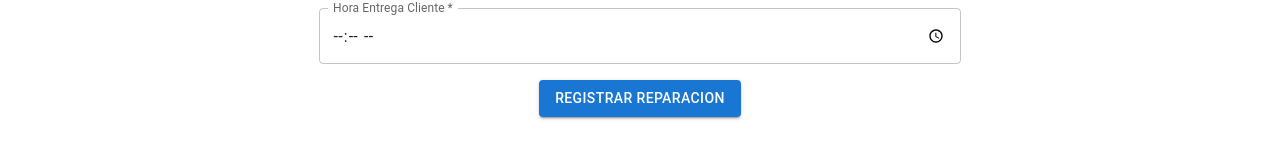
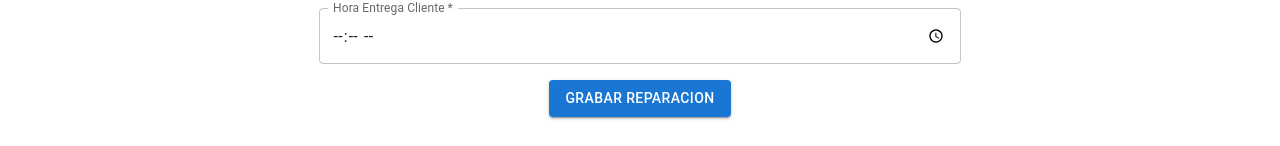
Before and after one commit to onlyG19/mingesoProject1, a React (Vite) app in the folder autofix-frontend/: page /reparaciones/crear in a window 1280 px wide. Shown: the part 685-831 px from the top of the page. Built offline with nearby package versions, Linux system fonts and the light colour scheme; no server answers.

Commit message:
refactor: boton crear registro titulo

```diff
--- a/autofix-frontend/src/components/RegistroReparacionForm.jsx
+++ b/autofix-frontend/src/components/RegistroReparacionForm.jsx
@@ -241,7 +241,7 @@
                 </Grid>
 
                 <Grid item>
-                    <Button type="submit" variant="contained" color="primary">Registrar reparacion</Button>
+                    <Button type="submit" variant="contained" color="primary">Grabar reparacion</Button>
                 </Grid>
             </Grid>
         </form>
```
